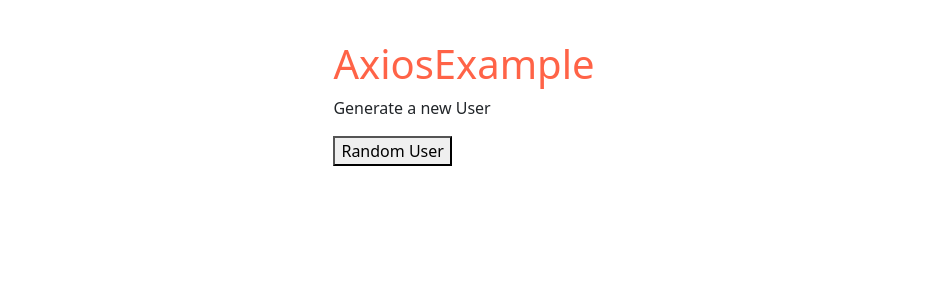
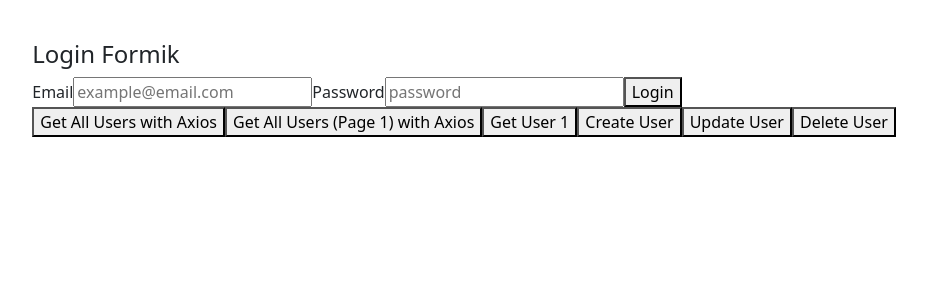
Before and after one commit to jeici21/ob-curso-react-basico-typescript, a React (Vite) app in the folder hola-mundo/: page / in a window 1280 px wide. Shown: the top 300 px of the page, without its empty margins (176-1103 px from the left). Built offline with nearby package versions, Linux system fonts and the light colour scheme.

Commit message:
CRUD con Axios

```diff
--- a/hola-mundo/src/App.tsx
+++ b/hola-mundo/src/App.tsx
@@ -1,5 +1,6 @@
 import './App.css'
-import AxiosExample from './components/pure/AxiosExample'
+import AxiosCRUDExample from './components/pure/AxiosCRUDExample'
+//import AxiosExample from './components/pure/AxiosExample'
 //import FetchExample from './components/pure/FetchExample'
 //import AsyncExample from './components/pure/AsyncExample'
 //import ObservableExample from './components/pure/ObservableExample'
@@ -45,7 +46,8 @@ function App() {
       {/* <AsyncExample /> */}
       {/* <ObservableExample /> */}
       {/* <FetchExample /> */}
-      <AxiosExample />
+      {/* <AxiosExample /> */}
+      <AxiosCRUDExample />
       {/* PROYECTO FINAL */}
       {/* <TaskListComponent /> */}
     </div>
--- /dev/null
+++ b/hola-mundo/src/components/pure/AxiosCRUDExample.tsx
@@ -0,0 +1,133 @@
+import { ErrorMessage, Field, Form, Formik } from "formik"
+import { createUser, deleteUserByID, getAllPagedUsers, getAllUsers, getUsersByID, login, updateUserByID } from "../../services/axiosCRUDService"
+import * as Yup from 'yup'
+
+interface User { id: number, email: string, first_name: string, last_name: string, avatar: string }
+interface AxiosCRUDResponse { data: { token: string, data: User[] }, status: number }
+interface LoginValues { email: string, password: string }
+
+const loginSchema = Yup.object().shape({
+    email: Yup.string().email('Invalid email format').required('Email is required'),
+    password: Yup.string().required('Password is required')
+})
+
+const AxiosCRUDExample = () => {
+    const initialCredentials = { email: '', password: '' }
+
+    const authUser = (values: LoginValues) => {
+        login(values.email, values.password).then((response: AxiosCRUDResponse) => {
+            if (response.data.token) {
+                alert(JSON.stringify(response.data.token))
+                sessionStorage.setItem('token', response.data.token)
+            } else {
+                sessionStorage.removeItem('token')
+                throw new Error('Login failure')
+            }
+        }).catch((error: Error) => alert(`Something went wrong: ${error}`)).finally(() => console.log('Login done'))
+    }
+
+    //CRUD Examples
+    const obtainAllUsers = () => {
+        getAllUsers().then((response: AxiosCRUDResponse) => {
+            if (response.data.data && response.status === 200) {
+                alert(JSON.stringify(response.data.data))
+            } else {
+                throw new Error('No users found')
+            }
+        }).catch((error: Error) => alert(`Something went wrong: ${error}`))
+    }
+
+    const obtainAllPagedUsers = (page: number) => {
+        getAllPagedUsers(page).then((response: AxiosCRUDResponse) => {
+            if (response.data.data && response.status === 200) {
+                alert(JSON.stringify(response.data.data))
+            } else {
+                throw new Error(`No users found in page ${page}`)
+            }
+        }).catch((error: Error) => alert(`Something went wrong: ${error}`))
+    }
+
+    const obtainUserByID = (id: number) => {
+        getUsersByID(id).then((response: AxiosCRUDResponse) => {
+            if (response.data.data && response.status === 200) {
+                alert(JSON.stringify(response.data.data))
+            } else {
+                throw new Error('User not found')
+            }
+        }).catch((error: Error) => alert(`Something went wrong: ${error}`))
+    }
+
+    const createNewUser = (name: string, job: string) => {
+        createUser(name, job).then((response: AxiosCRUDResponse) => {
+            if (response.data && response.status === 201) {
+                alert(JSON.stringify(response.data))
+            } else {
+                throw new Error('User not created')
+            }
+        }).catch((error: Error) => alert(`Something went wrong: ${error}`))
+    }
+
+    const updateUser = (id: number, name: string, job: string) => {
+        updateUserByID(id, name, job).then((response: AxiosCRUDResponse) => {
+            if (response.data && response.status === 200) {
+                alert(JSON.stringify(response.data))
+            } else {
+                throw new Error('User not found & no update done')
+            }
+        }).catch((error: Error) => alert(`Something went wrong: ${error}`))
+    }
+
+    const deleteUser = (id: number) => {
+        deleteUserByID(id).then((response: AxiosCRUDResponse) => {
+            if (response.status === 204) {
+                alert(`User with id: ${id} successfully deleted`)
+            } else {
+                throw new Error('User not found & no delete done')
+            }
+        }).catch((error: Error) => alert(`Something went wrong: ${error}`))
+    }
+
+    return (
+        <div>
+            <h4>Login Formik</h4>
+            <Formik
+                // *** Initial values that the form will take
+                initialValues={initialCredentials}
+                // *** Yup Validation Schema ***
+                validationSchema={loginSchema}
+                // ** onSubmit Event
+                onSubmit={async values => authUser(values)}>
+                {/* We obtain props from Formik */}
+                {({ values, touched, errors, isSubmitting, handleChange, handleBlur }) => (
+                    <Form>
+                        <label htmlFor="email">Email</label>
+                        <Field id="email" type="email" name="email" placeholder="example@email.com" />
+                        {/* Email Errors */}
+                        {errors.email && touched.email && (
+                            <ErrorMessage name='email' component='div' />
+                        )}
+                        <label htmlFor="password">Password</label>
+                        <Field id="password" name="password" placeholder="password" type="password" />
+                        {/* Password Errors */}
+                        {errors.password && touched.password && (
+                            <ErrorMessage name='password' component='div' />
+                        )}
+                        <button type="submit">Login</button>
+                        {isSubmitting ? (<p>Login your credentials...</p>) : null}
+                    </Form>
+                )}
+            </Formik>
+            {/* Example buttons to test API responses */}
+            <div>
+                <button onClick={obtainAllUsers}>Get All Users with Axios</button>
+                <button onClick={() => obtainAllPagedUsers(1)}>Get All Users (Page 1) with Axios</button>
+                <button onClick={() => obtainUserByID(1)}>Get User 1</button>
+                <button onClick={() => createNewUser('morpheus', 'leader')}>Create User</button>
+                <button onClick={() => updateUser(1, "morpheus", "Developer")}>Update User</button>
+                <button onClick={() => deleteUser(1)}>Delete User</button>
+            </div>
+        </div>
+    )
+}
+
+export default AxiosCRUDExample
--- a/hola-mundo/src/components/pure/AxiosExample.tsx
+++ b/hola-mundo/src/components/pure/AxiosExample.tsx
@@ -1,4 +1,4 @@
-import { useState } from "react"
+import { useEffect, useState } from "react"
 import { getRandomUser } from "../../services/axiosService"
 
 interface RandomUser {
@@ -14,20 +14,19 @@ interface RandomUser {
         thumbnail: string;
     };
 }
-interface AxiosResponse { data: { results: RandomUser }, status: number }
+interface AxiosResponse { data: { results: RandomUser[] }, status: number }
 
 const AxiosExample = () => {
     const [user, setUser] = useState<RandomUser | null>(null)
-    //useEffect(() => obtainUser(), [])
+    useEffect(() => obtainUser(), [])
+
 
     const obtainUser = () => {
         getRandomUser().then((response: AxiosResponse) => {
             if (response.status === 200) {
-                setUser(response.data.results)
+                setUser(response.data.results[0])
             }
-        }).catch((error: Error) => {
-            alert(`Something went wrong: ${error}`)
-        })
+        }).catch((error: Error) => alert(`Something went wrong: ${error}`))
     }
 
     return (
@@ -35,16 +34,17 @@ const AxiosExample = () => {
             <h1>AxiosExample</h1>
             {user != null ?
                 <div>
-                    {/* <img alt="avatar" src={user.picture.large} /> */}
+                    <img alt="avatar" src={user.picture.large} />
                     <h2>{user.name.title} {user.name.first} {user.name.last}</h2>
                     <h3>{user.email}</h3>
                 </div>
-                :
-                <div>
-                    <p>Generate a new User</p>
-                    <button onClick={obtainUser}>Random User</button>
-                </div>
+                : null
             }
+            <div>
+                <p>Generate a new User</p>
+                <button onClick={obtainUser}>Random User</button>
+            </div>
+
         </div>
     )
 }
--- /dev/null
+++ b/hola-mundo/src/services/axiosCRUDService.ts
@@ -0,0 +1,49 @@
+import axios from 'axios'
+
+/**
+ * Login Method to ReqRes endpoint
+ * @param { string } email
+ * @param { string } password
+*/
+export const login = (email: string, password: string) => {
+    let body = { email, password }
+
+    //Returns the response with a Promise
+    return axios.post('https://reqres.in/api/login', body)
+}
+
+//Obtain All Users
+export const getAllUsers = () => {
+    return axios.get('https://reqres.in/api/users')
+}
+
+//Obtain All paged users
+export const getAllPagedUsers = (page: number) => {
+    return axios.get(`https://reqres.in/api/users?page=${page}`)
+}
+
+//Obtain User by ID
+export const getUsersByID = (id: number) => {
+    return axios.get(`https://reqres.in/api/users/${id}`)
+}
+
+//Create User
+export const createUser = (name: string, job: string) => {
+    let body = { name, job }
+
+    //Returns the response with a Promise
+    return axios.post('https://reqres.in/api/users', body)
+}
+
+//Update User
+export const updateUserByID = (id: number, name: string, job: string) => {
+    let body = { name, job }
+
+    //Returns the response with a Promise
+    return axios.put(`https://reqres.in/api/users/${id}`, body)
+}
+
+//Delete User
+export const deleteUserByID = (id: number) => {
+    return axios.delete(`https://reqres.in/api/users/${id}`)
+}
```
Also changed, not shown: 1 other file (tests, documents, lock files or other folders).
